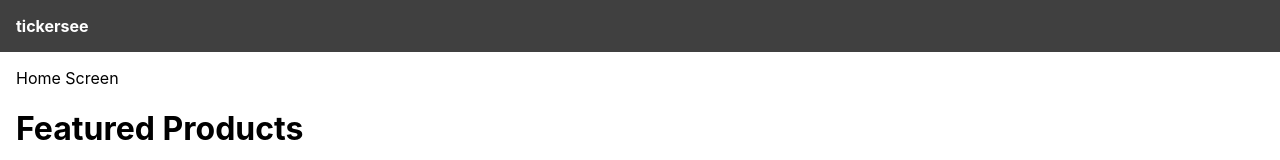
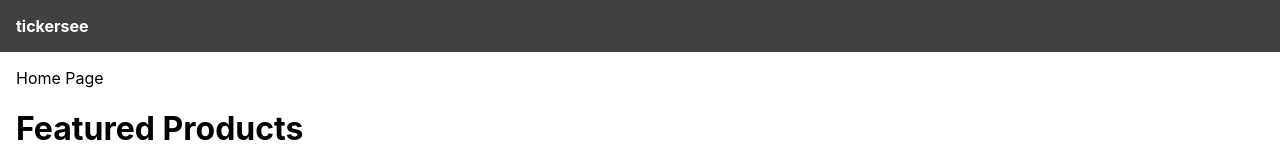
Before and after one commit to tasnimbushra28/ProjTickersee, a React (Create React App) app in the folder frontend/: page / in a window 1280 px wide. Shown: the top 160 px of the page. Built offline with nearby package versions, Linux system fonts and the light colour scheme.

Commit message:
home screen

```diff
--- a/frontend/src/screens/HomeScreen.js
+++ b/frontend/src/screens/HomeScreen.js
@@ -1,4 +1,4 @@
 function HomeScreen() {
-  return <div>Home Screen</div>;
+  return <div>Home Page</div>;
 }
 export default HomeScreen;
```
